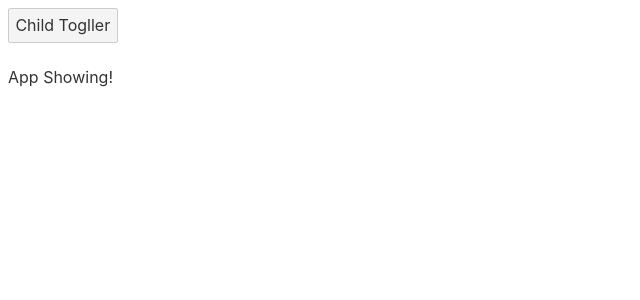
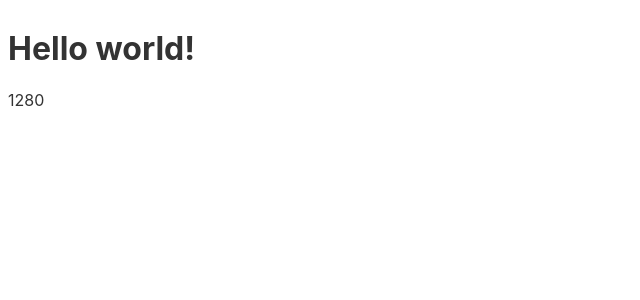
Before and after one commit to Rasyidannas/introduction-to-svelte-and-sveltekit, a Svelte app in the folder catfacts/: page / in a window 1280 px wide. Shown: the top 300 px of the page, without its empty margins (0-640 px from the left). Built offline with nearby package versions, Linux system fonts and the light colour scheme.

Commit message:
6/1. Sveltesindow.mp4

```diff
--- a/catfacts/src/App.svelte
+++ b/catfacts/src/App.svelte
@@ -1,11 +1,8 @@
 <script>
-	import Child from "./Child.svelte";
-	let pressed = false
+	let name = 'world';
+	let innerWidth
 </script>
 
-<button on:click={() => pressed = !pressed}>Child Togller</button>
-{#if pressed}
-	<Child/>
-{:else}
-	<p>App Showing!</p>
-{/if}
+<h1>Hello {name}!</h1>
+<p>{innerWidth}</p>
+<svelte:window on:click={() => console.log('window clicked')} bind:innerWidth />
--- a/catfacts/src/Child.svelte
+++ /dev/null
@@ -1,24 +0,0 @@
-<script>
-    import {onMount, onDestroy, beforeUpdate, afterUpdate, tick} from 'svelte'
-    let text = 'Child Showing'
-    let x = 0
-
-    $: y = x + 1
-
-    const xy = async () => {
-        x++;
-        await tick() //this will wait component data updates until they are rendered
-        console.log('x is ', x);
-        console.log('y is ', y);
-    }
-
-    onMount(() => console.log('mounted')) //this running after component rendered in the DOM, should be used for async methods
-    onDestroy(() => console.log('destroyed')) //this running after DOM element is destroyed
-
-    beforeUpdate(() => console.log("before update")) //this will run before component data update
-    afterUpdate(() => console.log("after update")) //this will run after component data update
-</script>
-
-<p>{text}</p>
-<input bind:value={text}>
-<button on:click={xy}>tick</button>
```
